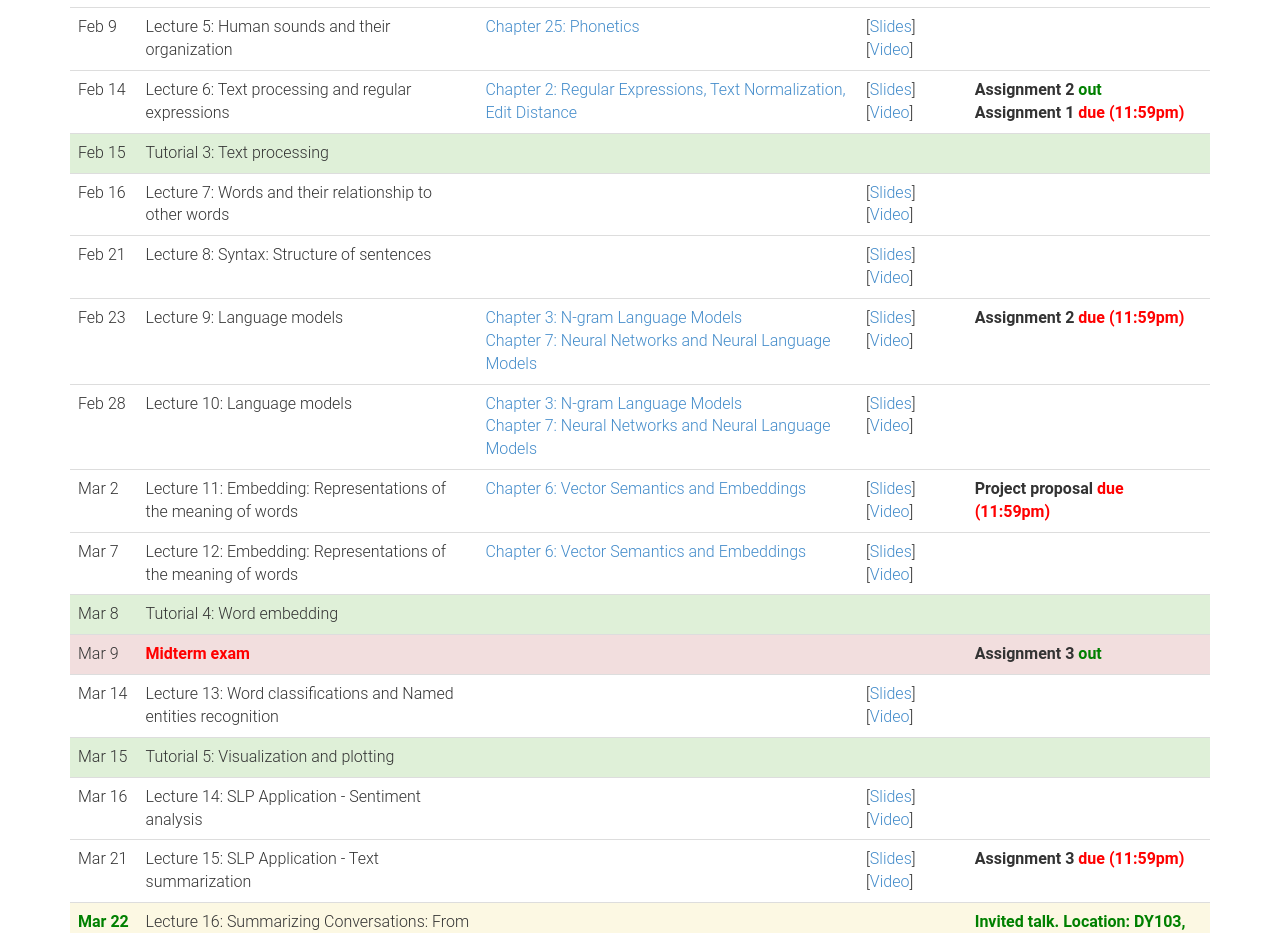
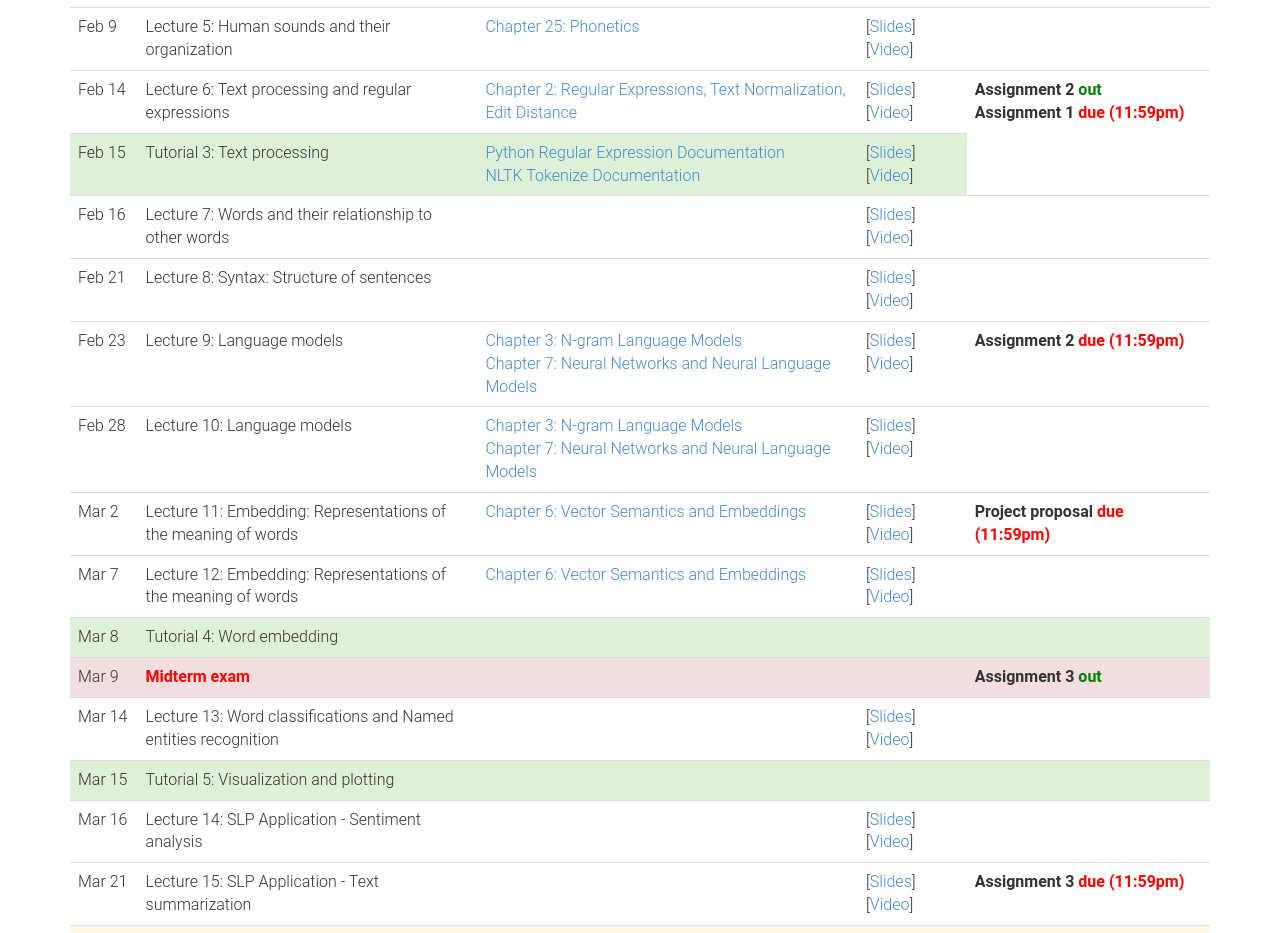
Before and after one commit to SLPcourse/SLPcourse.github.io, a plain HTML site: page index.html in a window 1280 px wide. Shown: the part 3806-4739 px from the top of the page. Drawn offline with nearby package versions, Linux system fonts and the light colour scheme; a web font is replaced by a local one.

Commit message:
add tutorial3

```diff
--- a/index.html
+++ b/index.html
@@ -356,9 +356,9 @@
 				<tr class="success">
 					<td>Feb 15</td>
 					<td>Tutorial 3: Text processing</td>
-					<td> </td>
-					<td> </td>
-					<td> </td>
+					<td><a href="https://docs.python.org/3/library/re.html">Python Regular Expression Documentation</a><br><a href="https://www.nltk.org/howto/tokenize.html">NLTK
+						Tokenize Documentation</a></td>
+					<td>[<a href="./materials/tutorials/Tut3_TextProcessing.pdf">Slides</a>] <br> [<a href="https://cuhko365-my.sharepoint.com/:v:/g/personal/222043002_link_cuhk_edu_cn/EV4yKn5BALtJhEHWTUj01bsBI5uwMVH97OZkmWvpxuP9xw?e=zGpBOM">Video</a>]</td>
 				</tr>
 
 
```
Also changed, not shown: 1 other file.
